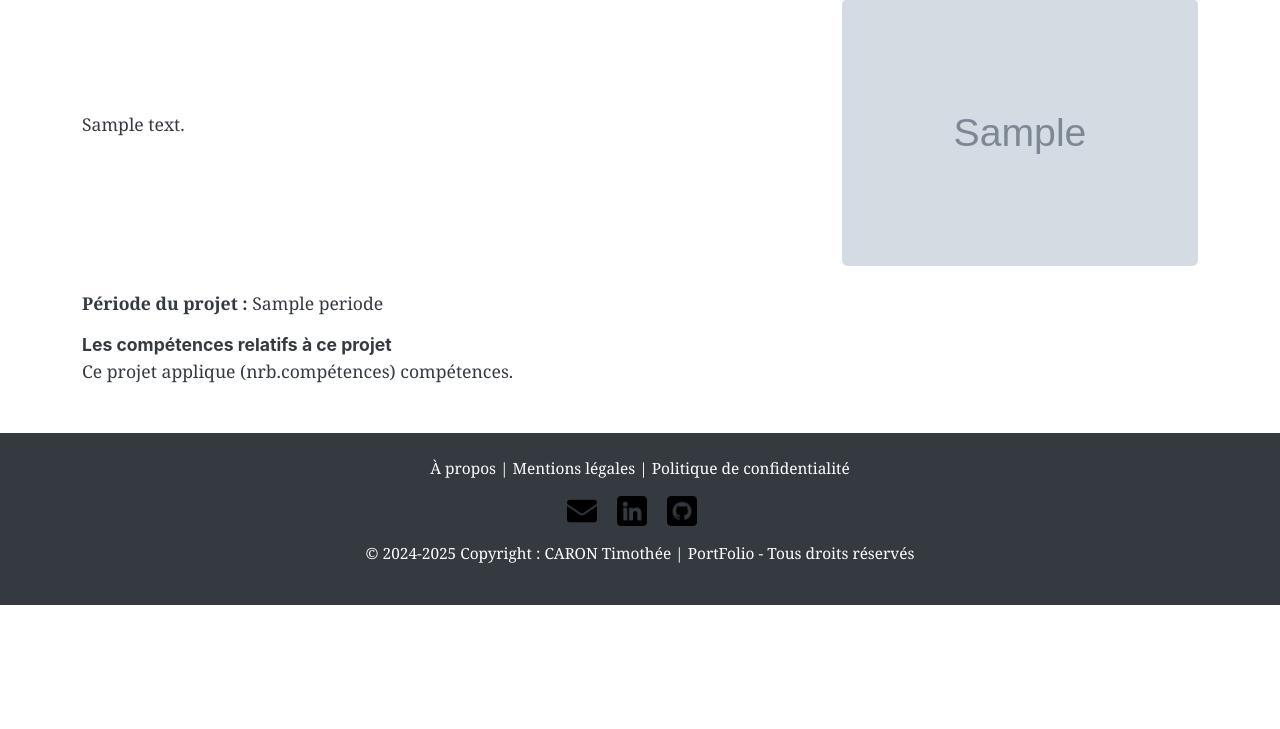
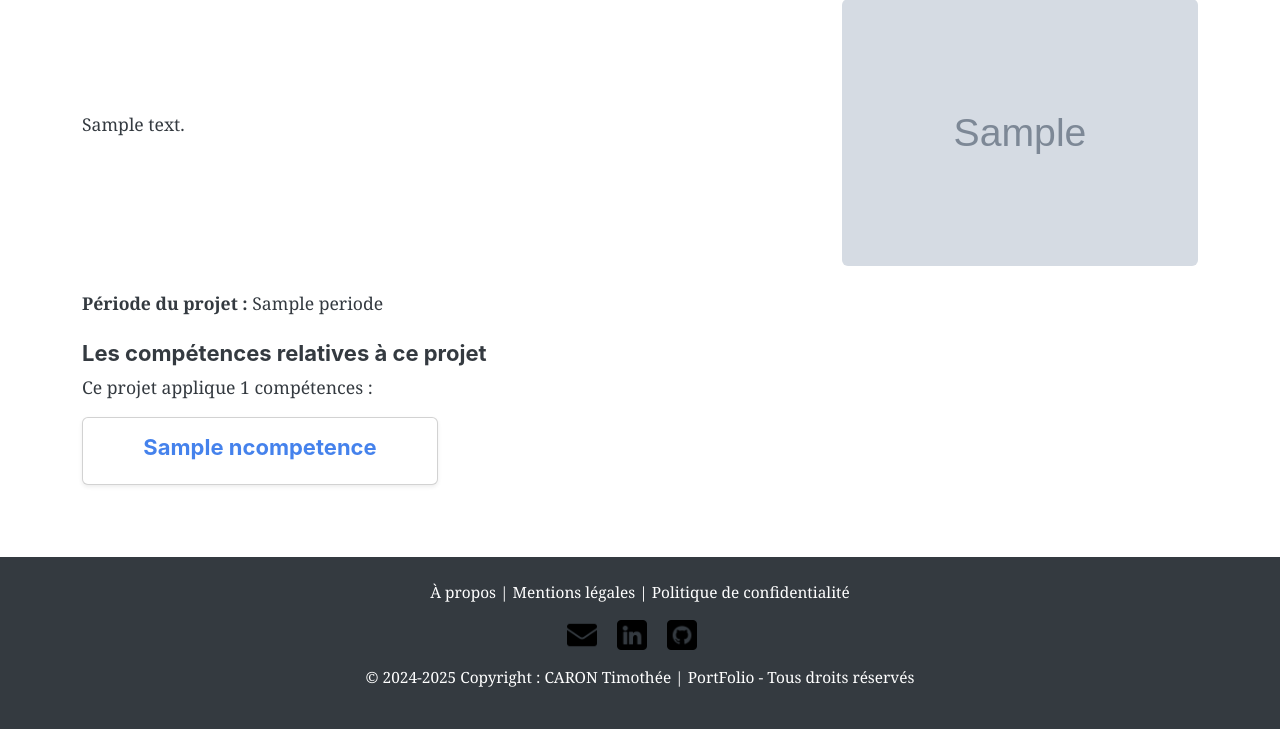
Before and after one commit to timotheecaronepsi/portfolio, a Symfony app: template templates/projet/show-projet.html.twig in a window 1280 px wide. Shown: the part 223-952 px from the top of the page. Before the commit the page ends 828 px from the top, so only its background shows below. Run offline with Twig, Linux system fonts and the light colour scheme; the template is opened without the code that fills it: most values are stand-ins (such as "Sample title", 1, 10 or a date in 2020); grey boxes marked "Sample" are stand-in pictures; some libraries are stand-ins or nearby versions.

Commit message:
Ajout de liens dans projets

```diff
--- a/templates/projet/show-projet.html.twig
+++ b/templates/projet/show-projet.html.twig
@@ -29,7 +29,28 @@
 				{{ projet.periode }}
 			</p>
 		</div>
-		<strong>Les compétences relatifs à ce projet</strong>
-	</h5>
-	<p>Ce projet applique (nrb.compétences) compétences.</p>
+
+
+<div class="mt-4">
+    <h5 class="titlenbr_competence">Les compétences relatives à ce projet</h5>
+    <p class="texte_nbrprj">Ce projet applique {{ totalCompetences }} compétences :</p>
+
+    {% if totalCompetences > 0 %}
+        <div class="row">
+            {% for competenceProjet in competences %}
+                <div class="col-md-4 mb-4">
+                    <a href="{{ path('competence_show', { id: competenceProjet.NCompetence.id }) }}" class="card h-100 shadow-sm text-decoration-none">
+                        <div class="card-body text-center">
+                            <h5 class="card-title">{{ competenceProjet.NCompetence.nom }}</h5>
+                        </div>
+                    </a>
+                </div>
+            {% endfor %}
+        </div>
+    {% else %}
+        <p>Aucune compétence associée à ce projet.</p>
+    {% endif %}
+</div>
+
+
 </div>{% endblock %}
```
Also changed, not shown: assets/styles/projet.css (+14 -0 lines), src/Controller/ProjetController.php (+8 -1 lines).
